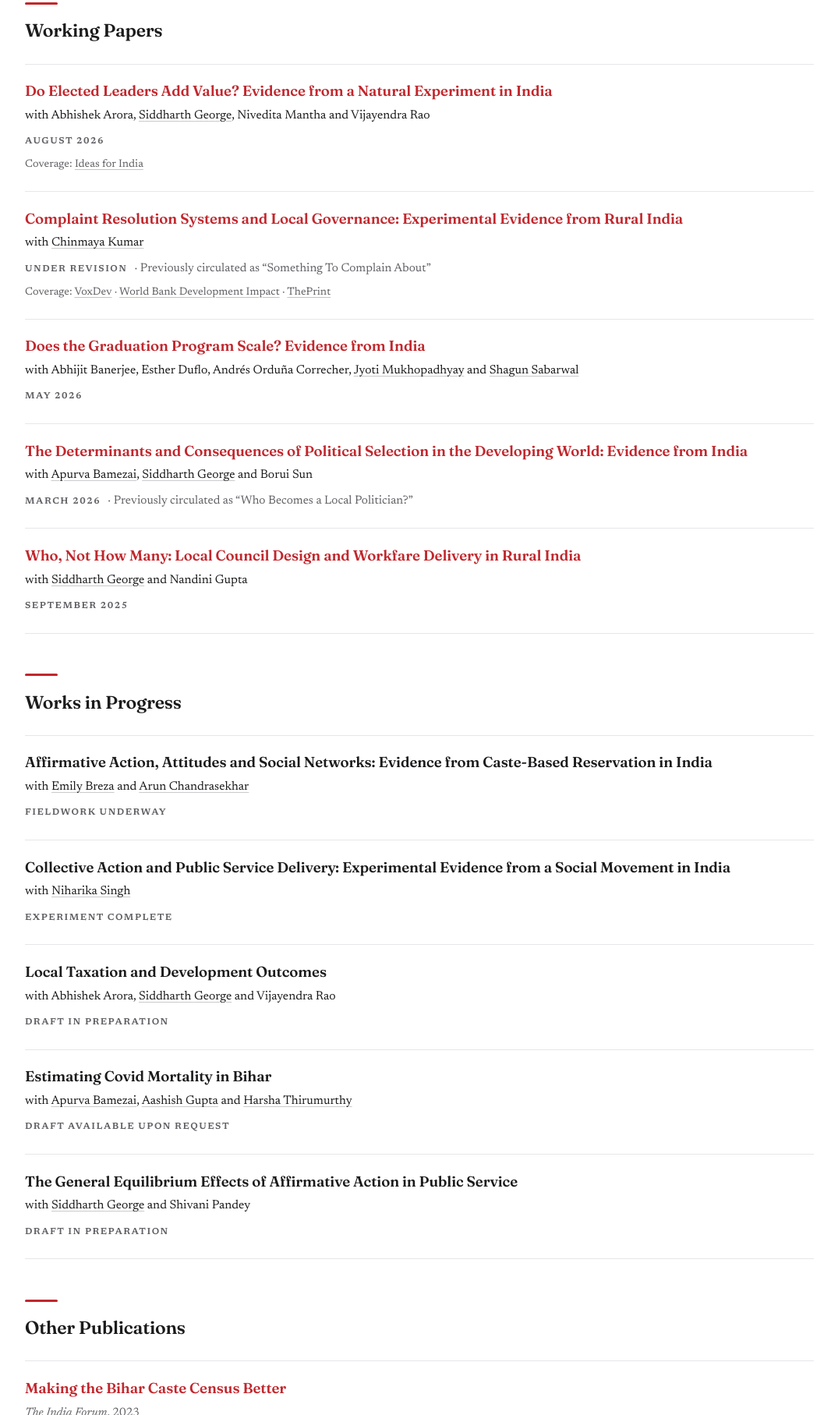
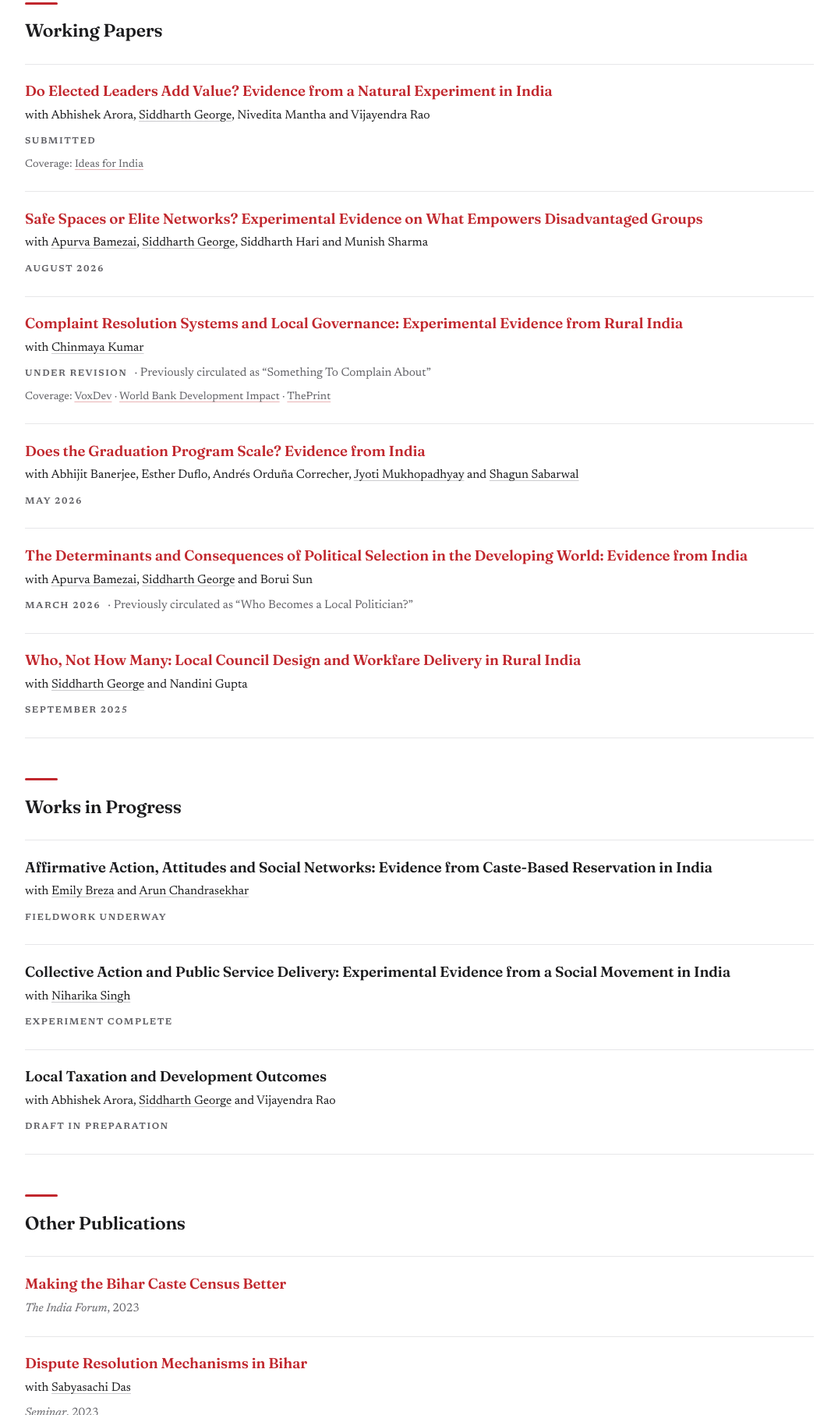
Before and after one commit to sharanidli/mrsharan-com, a plain HTML site: page research.html in a window 1280 px wide. Shown: the part 1167-2982 px from the top of the page at 78% size, without its empty margins (102-1177 px from the left). Drawn offline with Linux system fonts and the light colour scheme.

Commit message:
Update site 2026-08-17

```diff
--- a/research.html
+++ b/research.html
@@ -76,8 +76,13 @@
     <li class="pub">
       <div class="pub-title"><a href="papers/elected-appointed.pdf">Do Elected Leaders Add Value? Evidence from a Natural Experiment in India</a></div>
       <div class="pub-authors">with Abhishek Arora, <a href="https://sites.google.com/view/siddharthgeorge/home">Siddharth George</a>, Nivedita Mantha and Vijayendra Rao</div>
+      <div class="pub-meta"><span class="st">Submitted</span></div>
+      <div class="pub-cov">Coverage: <a href="https://www.ideasforindia.in/topics/governance/is-it-better-to-be-governed-by-an-elected-leader-or-appointed-bureaucrat.html">Ideas for India</a></div>
+    </li>
+    <li class="pub">
+      <div class="pub-title"><a href="papers/safe-spaces.pdf">Safe Spaces or Elite Networks? Experimental Evidence on What Empowers Disadvantaged Groups</a></div>
+      <div class="pub-authors">with <a href="https://www.apurvabamezai.com">Apurva Bamezai</a>, <a href="https://sites.google.com/view/siddharthgeorge/home">Siddharth George</a>, Siddharth Hari and Munish Sharma</div>
       <div class="pub-meta"><span class="st">August 2026</span></div>
-      <div class="pub-cov">Coverage: <a href="https://www.ideasforindia.in/topics/governance/is-it-better-to-be-governed-by-an-elected-leader-or-appointed-bureaucrat.html">Ideas for India</a></div>
     </li>
     <li class="pub">
       <div class="pub-title"><a href="papers/complaint-resolution.pdf">Complaint Resolution Systems and Local Governance: Experimental Evidence from Rural India</a></div>
@@ -119,16 +124,6 @@
       <div class="pub-authors">with Abhishek Arora, <a href="https://sites.google.com/view/siddharthgeorge/home">Siddharth George</a> and Vijayendra Rao</div>
       <div class="pub-meta"><span class="st">Draft in preparation</span></div>
     </li>
-    <li class="pub">
-      <div class="pub-title">Estimating Covid Mortality in Bihar</div>
-      <div class="pub-authors">with <a href="https://www.apurvabamezai.com">Apurva Bamezai</a>, <a href="https://www.hsph.harvard.edu/population-development/people/aashish-gupta/">Aashish Gupta</a> and <a href="https://ldi.upenn.edu/fellows/fellows-directory/harsha-thirumurthy-phd/">Harsha Thirumurthy</a></div>
-      <div class="pub-meta"><span class="st">Draft available upon request</span></div>
-    </li>
-    <li class="pub">
-      <div class="pub-title">The General Equilibrium Effects of Affirmative Action in Public Service</div>
-      <div class="pub-authors">with <a href="https://sites.google.com/view/siddharthgeorge/home">Siddharth George</a> and Shivani Pandey</div>
-      <div class="pub-meta"><span class="st">Draft in preparation</span></div>
-    </li>
   </ul>
 
   <h2 class="sec">Other Publications</h2>
```
Also changed, not shown: index.html (+3 -3 lines), 1 other file.
